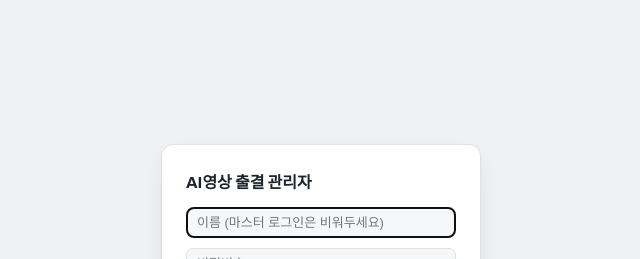
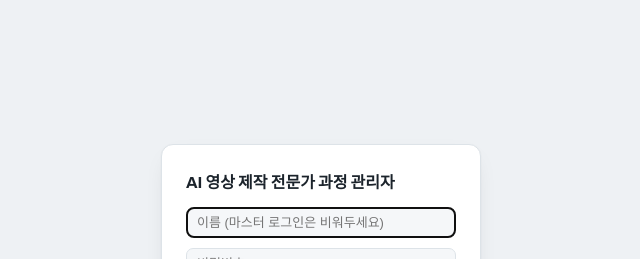
Before and after one commit to drew25927/dashboard, a Next.js app: page /admin/login in a window 1280 px wide. Shown: the top 259 px of the page, without its empty margins (319-959 px from the left). Built offline with nearby package versions, Linux system fonts and the light colour scheme; no server answers; a web font is replaced by a local one.

Commit message:
Make admin login page title use the configurable course title

```diff
--- a/app/admin/login/page.js
+++ b/app/admin/login/page.js
@@ -1,13 +1,22 @@
 'use client';
-import { useState } from 'react';
+import { useEffect, useState } from 'react';
 import { useRouter } from 'next/navigation';
+import { DEFAULT_COURSE_TITLE } from '../../../lib/config';
 
 export default function LoginPage() {
   const [name, setName] = useState('');
   const [password, setPassword] = useState('');
   const [error, setError] = useState('');
   const [loading, setLoading] = useState(false);
+  const [courseTitle, setCourseTitle] = useState(DEFAULT_COURSE_TITLE);
   const router = useRouter();
+
+  useEffect(() => {
+    fetch('/api/settings')
+      .then((r) => r.json())
+      .then((j) => { if (j.courseTitle) setCourseTitle(j.courseTitle); })
+      .catch(() => {});
+  }, []);
 
   async function submit(e) {
     e.preventDefault();
@@ -31,7 +40,7 @@ export default function LoginPage() {
   return (
     <div className="page">
       <div className="login-card">
-        <h1>AI영상 출결 관리자</h1>
+        <h1>{courseTitle} 관리자</h1>
         {error && <div className="err">{error}</div>}
         <form onSubmit={submit}>
           <input
```
